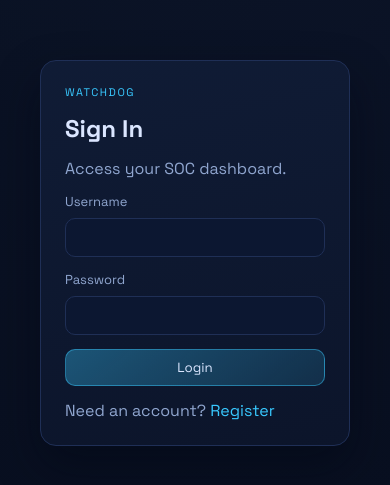
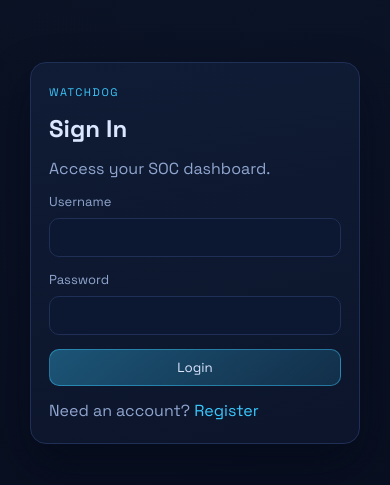
Before and after one commit to bkwdz/Project_Watchdog, a React (Vite) app in the folder client/: page /login in a window 390 px wide. Shown: the part 185-670 px from the top of the page. Built offline with nearby package versions, Linux system fonts and the light colour scheme; no server answers.

Commit message:
UI changes for login/reg

```diff
--- a/client/src/index.css
+++ b/client/src/index.css
@@ -649,18 +649,20 @@ select:focus {
 
 .auth-screen {
   min-height: 100vh;
-  display: grid;
-  place-items: center;
-  padding: 24px;
+  display: flex;
+  align-items: center;
+  justify-content: center;
+  padding: 32px 24px;
 }
 
 .auth-card {
-  width: min(420px, 100%);
+  width: 100%;
+  max-width: 460px;
   background: linear-gradient(168deg, rgba(16, 28, 54, 0.96), rgba(12, 21, 43, 0.95));
   border: 1px solid var(--border-soft);
   box-shadow: var(--shadow-lg);
   border-radius: var(--radius-lg);
-  padding: 24px;
+  padding: 28px;
   display: grid;
   gap: 14px;
 }
@@ -740,4 +742,15 @@ select:focus {
   .toast-item {
     min-width: 0;
   }
+
+  .auth-screen {
+    padding: 18px 14px;
+    align-items: stretch;
+  }
+
+  .auth-card {
+    max-width: 100%;
+    padding: 22px 18px;
+    margin: auto 0;
+  }
 }
```
